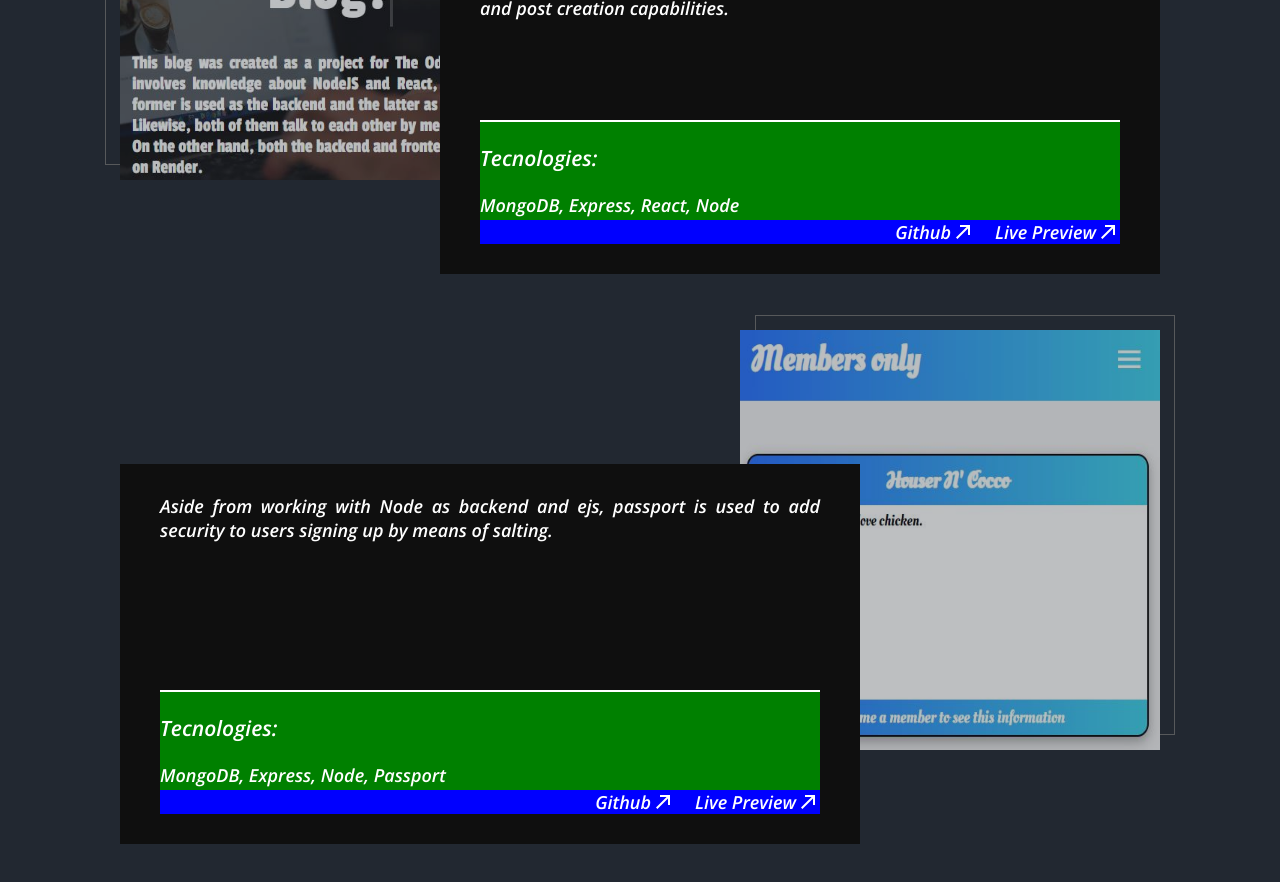
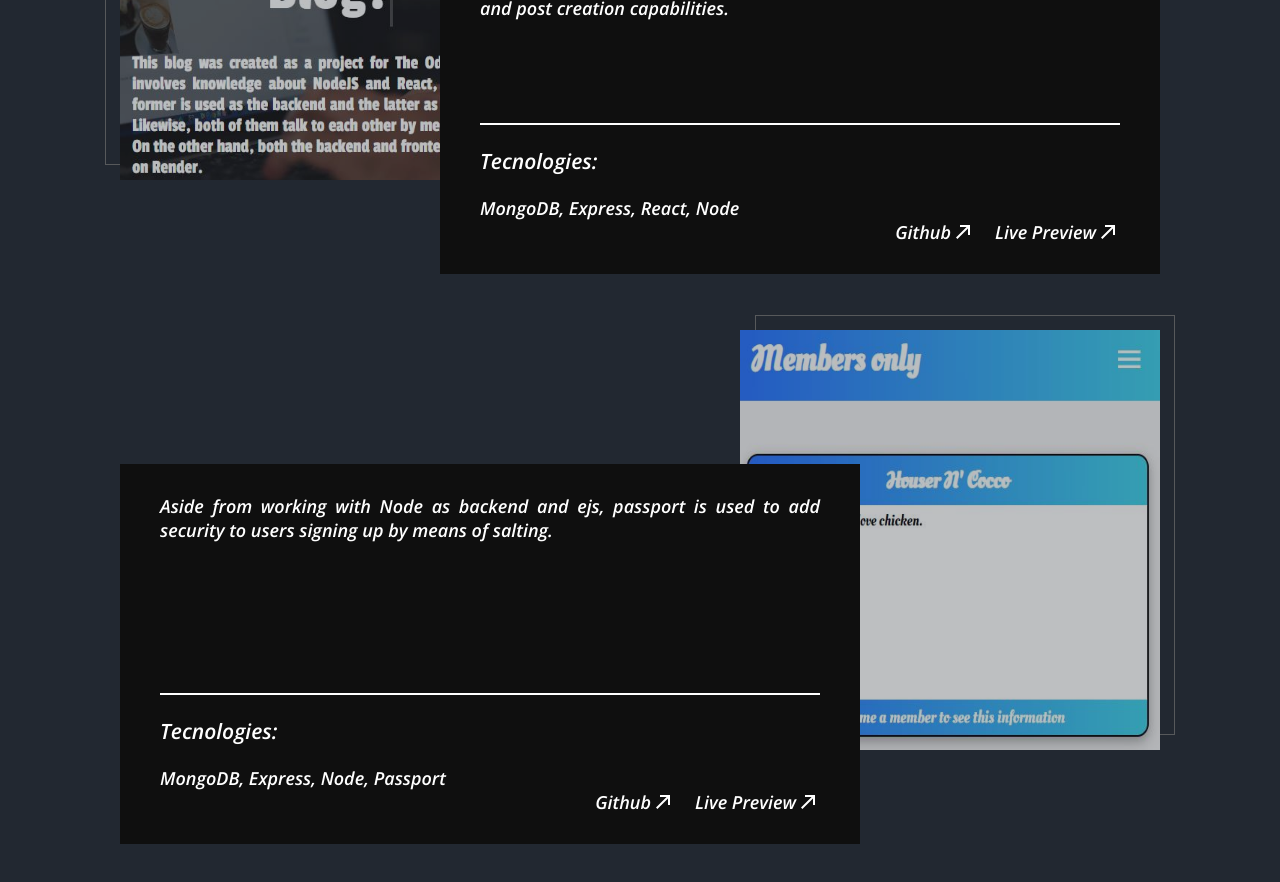
Before and after one commit to Houser97/Portfolio, a React (Create React App) app: page / in a window 1280 px wide. Shown: the part 1860-2742 px from the top of the page. Built offline with nearby package versions, Linux system fonts and the light colour scheme.

Commit message:
Remove defined height from technologies

```diff
--- a/src/styles/ProjectCard.css
+++ b/src/styles/ProjectCard.css
@@ -99,8 +99,6 @@
     display: flex;
     flex-flow: column;
     border-top: 2px solid white;
-    height: 100px;
-    background-color: green;
 }
 
 .tecnologies-list{
@@ -113,7 +111,6 @@
     display: flex;
     flex-flow: row;
     justify-content: flex-end;
-    background-color: blue;
 }
 
 .github-link{
```
